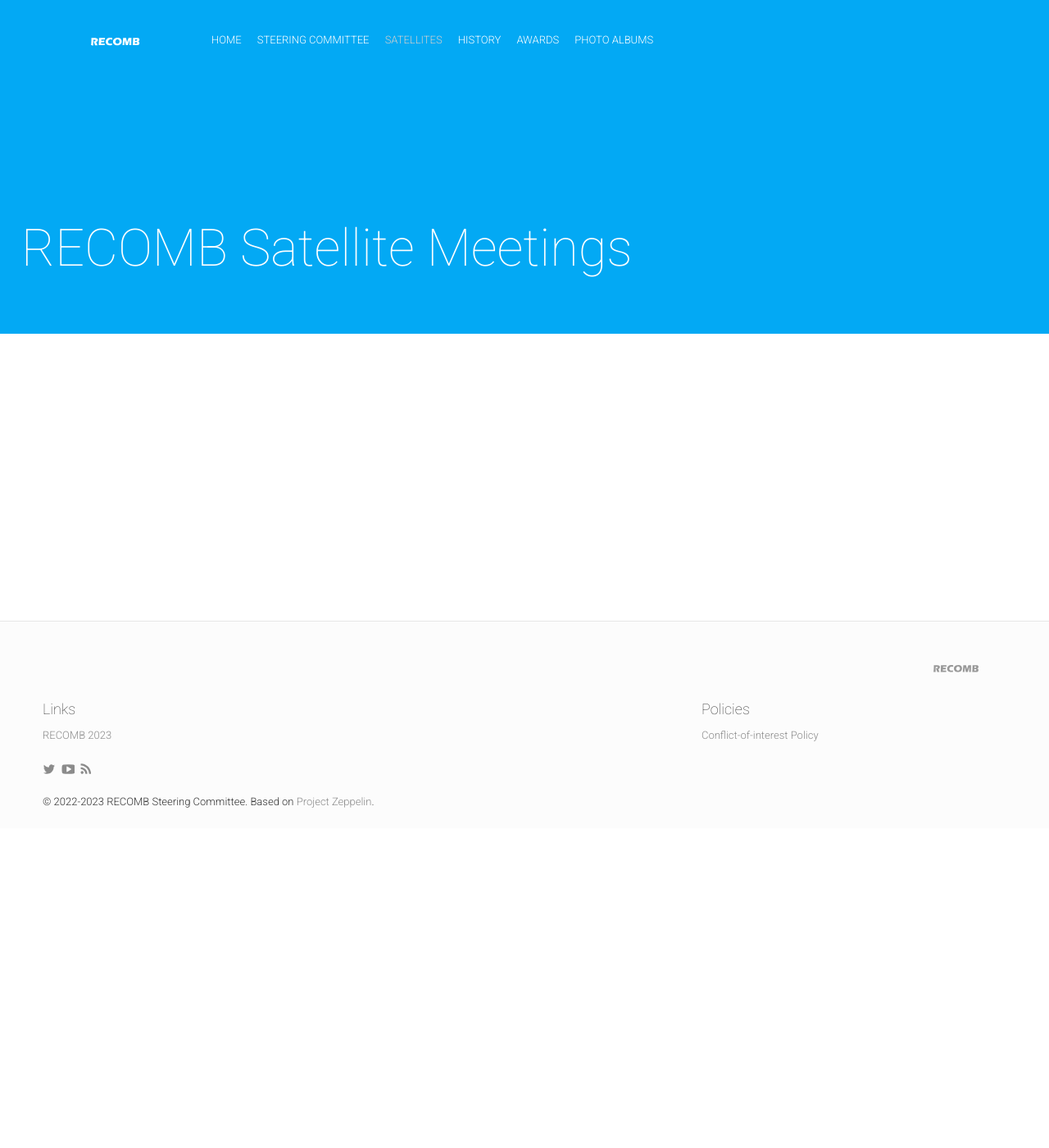
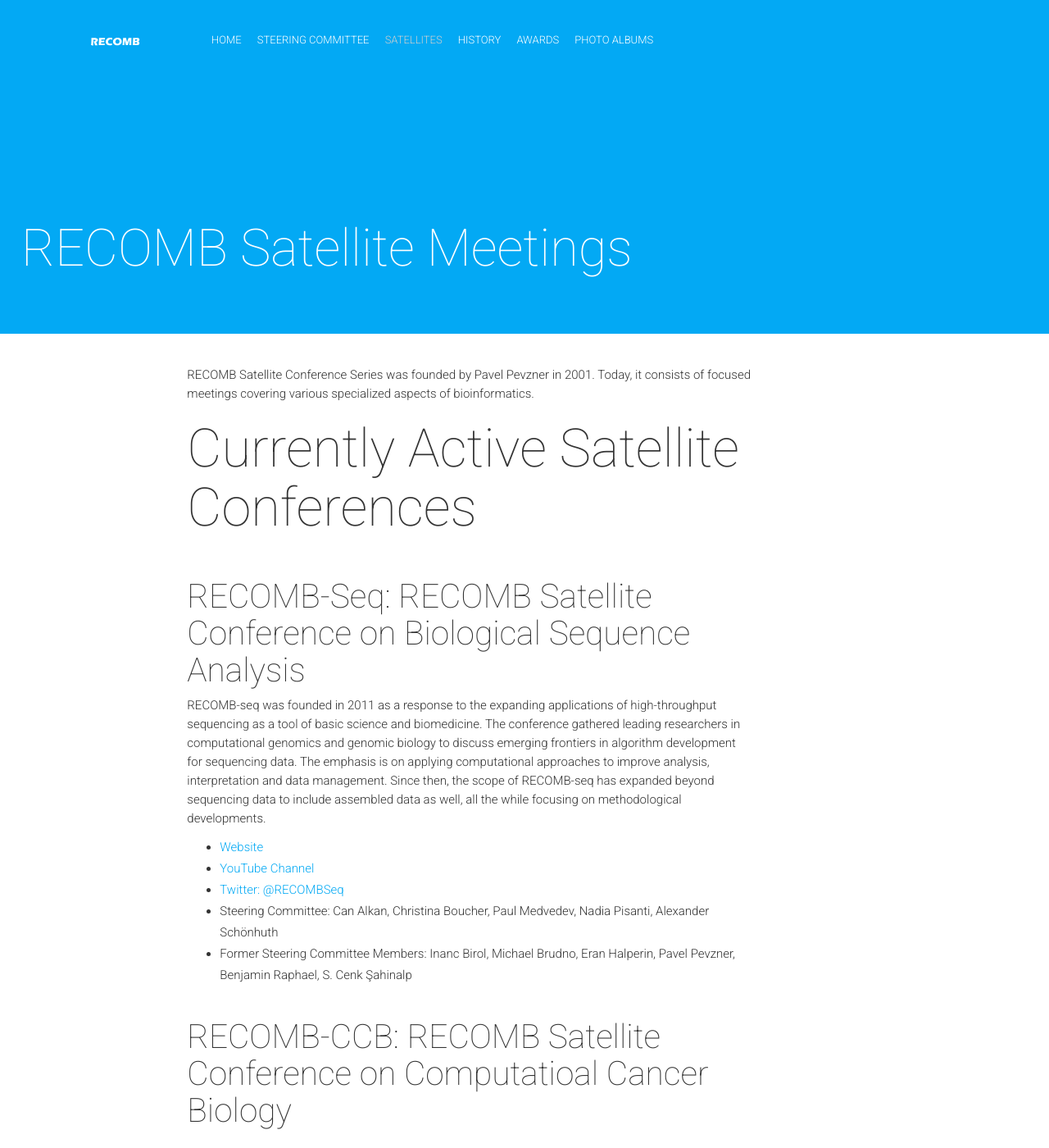
Before and after one commit to recomb-conference/recomb-conference.github.io, a Jekyll site: the page built from satellites.md, in a window 1280 px wide and 1400 px high. Shown: the whole window at 82% size. Built offline with Jekyll 4.4.1, drawn with Linux system fonts in a browser that asks for light colours; nearby versions of some CDN libraries; comment, search, counter and statistics services are not loaded; some of the changed text lies outside the part shown.

Commit message:
satellite init

```diff
--- a/_includes/about.html
+++ b/_includes/about.html
@@ -9,7 +9,7 @@
 The RECOMB conference series was founded in 1997 to provide a scientific forum for theoretical advances in computational biology and their applications in molecular biology and medicine. The conference solicits research contributions from all areas of computational molecular biology.
 
 The origins of the conference came from the mathematical and computational side of the field, and there remains a focus on computational advances. In addition, the effective use of computational techniques in biological discovery is also an important aspect of the conference.
-For more about our history, see our <a href="/history/">history page</a>, <a href="https://www.youtube.com/channel/UCwPPTWrBsd0xfW2gjpCHNLA/featured">YouTube channel</a>, or <a href=https://sites.google.com/view/recombconferences">Google Photo Albums</a>.
+For more about our history, see our <a href="/history/">history page</a>, <a target="_blank" href="https://www.youtube.com/channel/UCwPPTWrBsd0xfW2gjpCHNLA/featured">YouTube channel</a>, or <a target="_blank" href="https://sites.google.com/view/recombconferences">Google Photo Albums</a>.
                 </p>
             {% if site.aboutBlock == nil %}
             <div class="row about-details">
--- a/satellites.md
+++ b/satellites.md
@@ -4,3 +4,50 @@ title: RECOMB Satellite Meetings
 permalink: /satellites/
 isStaticPost: true
 ---
+
+
+RECOMB Satellite Conference Series was founded by Pavel Pevzner in 2001. Today, it consists of focused meetings covering various specialized aspects of bioinformatics.
+
+### Currently Active Satellite Conferences
+
+#### RECOMB-Seq: RECOMB Satellite Conference on Biological Sequence Analysis
+
+RECOMB-seq was founded in 2011 as a response to the expanding applications of high-throughput sequencing as a tool of basic science and biomedicine. The conference gathered leading researchers in computational genomics and genomic biology to discuss emerging frontiers in algorithm development for sequencing data. The emphasis is on applying computational approaches to improve analysis, interpretation and data management. Since then, the scope of RECOMB-seq has expanded beyond sequencing data to include assembled data as well, all the while focusing on methodological developments.
+
+- [Website](https://recomb-seq.github.io/)
+- [YouTube Channel](https://www.youtube.com/channel/UCYdQZ9egzBoszApB4ksjE3g/playlists)
+- [Twitter: @RECOMBSeq](https://twitter.com/recombseq)
+- Steering Committee: Can Alkan, Christina Boucher, Paul Medvedev, Nadia Pisanti, Alexander Schönhuth
+- Former Steering Committee Members: Inanc Birol, Michael Brudno, Eran Halperin, Pavel Pevzner, Benjamin Raphael, S. Cenk Şahinalp
+
+
+#### RECOMB-CCB: RECOMB Satellite Conference on Computatioal Cancer Biology
+
+#### RECOMB-CG: RECOMB Satellite Conference on Comparative Genomics
+
+
+#### RECOMB-CG: RECOMB Satellite Conference on Genetics
+
+
+#### RECOMB-BE: RECOMB Satellite Conference on Bioinformatics Education
+
+
+
+### Other Satellite Conferences
+
+####  RECOMB Systems Biology
+
+####   RECOMB SNPs and Haplotypes
+
+
+#### RECOMB Satellite Conference on Computational Proteomics
+
+
+#### DREAM (Dialogue for Reverse Engineering Assessments and Methods)
+
+#### RECOMB Satellite Conference on Open Problems in Algorithmic Biology
+
+#### RECOMB Satellite Workshops on Regulatory Genomics
+
+
+#### DNA Sequencing
```
